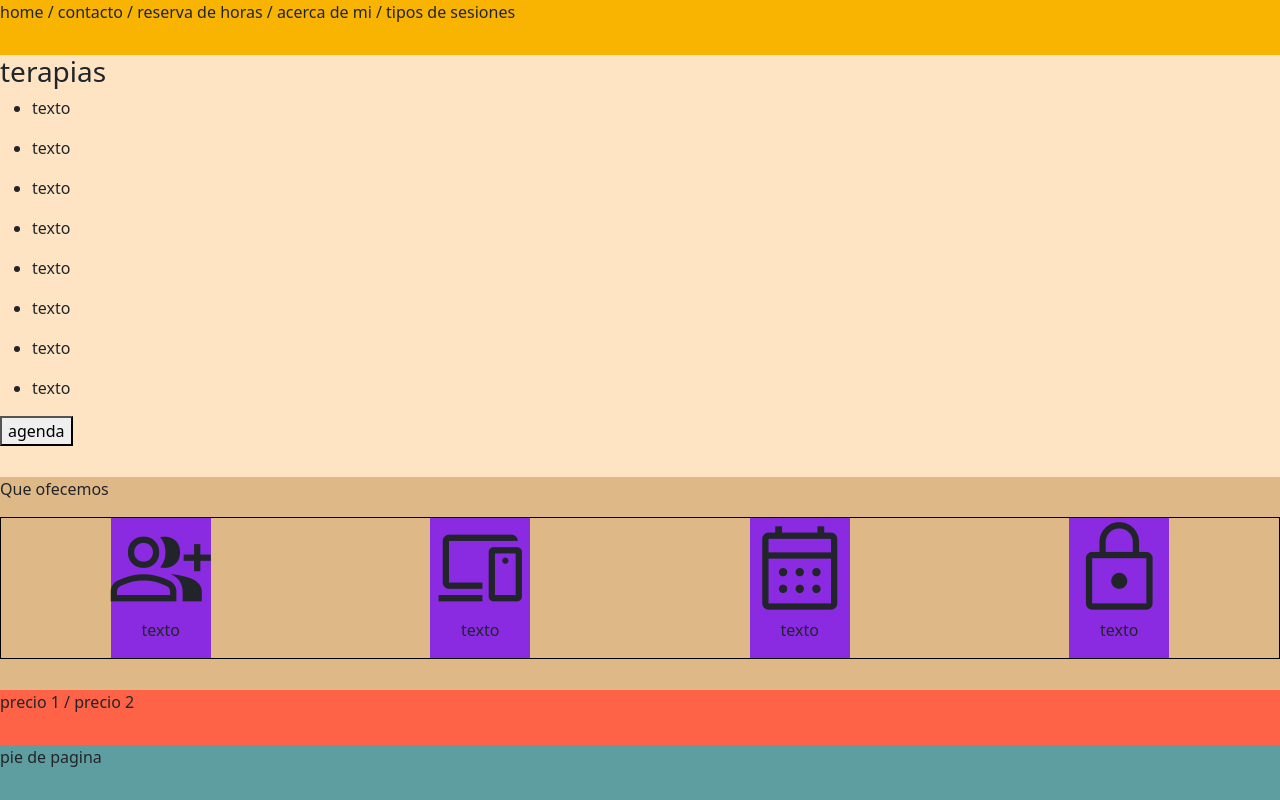
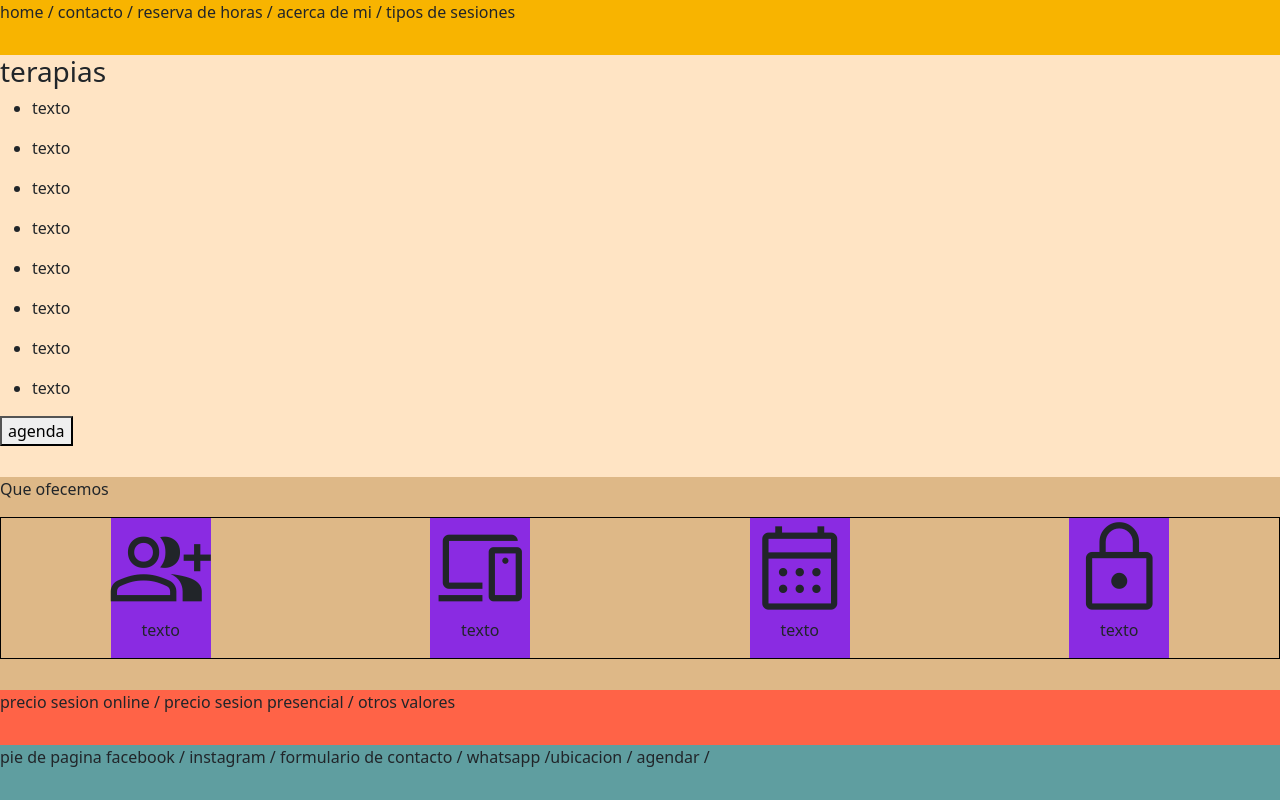
Before and after one commit to sebazuniga1981/ps-jessica, a plain HTML site: page index.html in a window 1280 px wide. Drawn offline with nearby package versions, Linux system fonts and the light colour scheme.

Commit message:
feat: se agregan datos al footer, a la etiqueta price

```diff
--- a/index.html
+++ b/index.html
@@ -65,8 +65,10 @@
           </div>
         </div>
       </section>
-      <section class="price">precio 1 / precio 2</section>
-      <footer class="pie-de-pagina">pie de pagina</footer>
+      <section class="price">precio sesion online / precio sesion presencial / otros valores</section>
+      <footer class="pie-de-pagina">pie de pagina
+        facebook / instagram / formulario de contacto / whatsapp /ubicacion / agendar /
+      </footer>
     </div>
   </body>
 </html>
```
